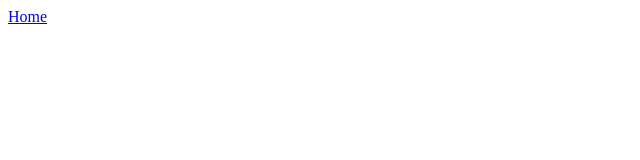
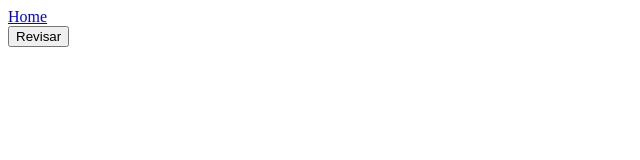
Before and after one commit to AlexisTripailaoHerrera/PAES-FRONT, an Angular app: page /matematica in a window 1280 px wide. Shown: the top 160 px of the page, without its empty margins (0-640 px from the left). Built offline with nearby package versions, Linux system fonts and the light colour scheme.

Commit message:
primera version de evaluación de respuestas

```diff
--- a/src/app/paes-matematica/paes-matematica.component.html
+++ b/src/app/paes-matematica/paes-matematica.component.html
@@ -3,3 +3,6 @@
     <a routerLink="/home">Home</a>
   </nav>
 </div>
+<div>
+  <button (click)="comprobarRespuestas()">Revisar</button>
+</div>
--- a/src/app/paes-matematica/paes-matematica.component.ts
+++ b/src/app/paes-matematica/paes-matematica.component.ts
@@ -1,4 +1,5 @@
 import { Component, OnInit } from '@angular/core';
+import {RespuestasMatematica} from './respuestas-matematica';
 
 @Component({
   selector: 'app-paes-matematica',
@@ -7,9 +8,34 @@ import { Component, OnInit } from '@angular/core';
 })
 export class PaesMatematicaComponent implements OnInit {
 
+  respuestasCorrectas: RespuestasMatematica[] = [
+    { numeroPregunta: 1, respuesta: 'A' },
+    { numeroPregunta: 2, respuesta: 'C' },
+    { numeroPregunta: 3, respuesta: 'C' },
+    { numeroPregunta: 4, respuesta: 'D' }
+  ];
+
+  respuestasUsuario: RespuestasMatematica[] = [
+    { numeroPregunta: 1, respuesta: 'A' },
+    { numeroPregunta: 2, respuesta: 'C' },
+    { numeroPregunta: 3, respuesta: 'C' },
+    { numeroPregunta: 4, respuesta: 'D' }
+  ];
+
   constructor() { }
 
   ngOnInit() {
   }
 
+  comprobarRespuestas() {
+    this.respuestasUsuario.forEach((respuestaUsuario, index) =>{
+      const respuestaCorrecta = this.respuestasCorrectas[index];
+      if (respuestaUsuario.respuesta === respuestaCorrecta.respuesta){
+        console.log(`Repuesta ${respuestaUsuario.numeroPregunta} correcta`);
+      } else {
+        console.log(`Respuesta ${respuestaUsuario.numeroPregunta} incorrecta`);
+      }
+    });
+  }
+
 }
--- /dev/null
+++ b/src/app/paes-matematica/respuestas-matematica.ts
@@ -0,0 +1,4 @@
+export interface RespuestasMatematica {
+  numeroPregunta: number;
+  respuesta: string;
+}
```
